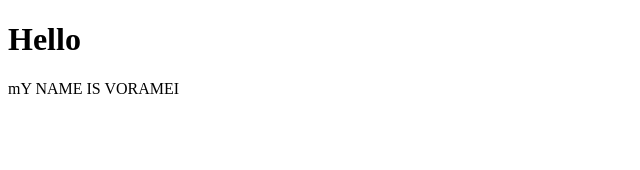
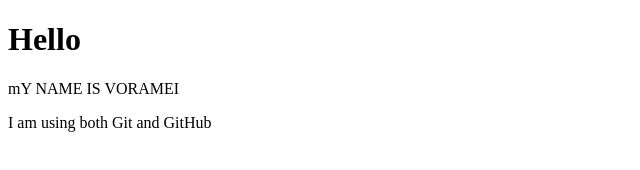
Before and after one commit to Voramei/git---example, a plain HTML site: page index.html in a window 1280 px wide. Shown: the whole page, without its empty margins (0-640 px from the left). Drawn offline with Linux system fonts and the light colour scheme.

Commit message:
Added 2nd paragraph

```diff
--- a/index.html
+++ b/index.html
@@ -8,5 +8,6 @@
 <body>
     <h1>Hello</h1>
     <p>mY NAME IS VORAMEI</p>
+    <p>I am using both Git and GitHub</p>
 </body>
 </html>
```
